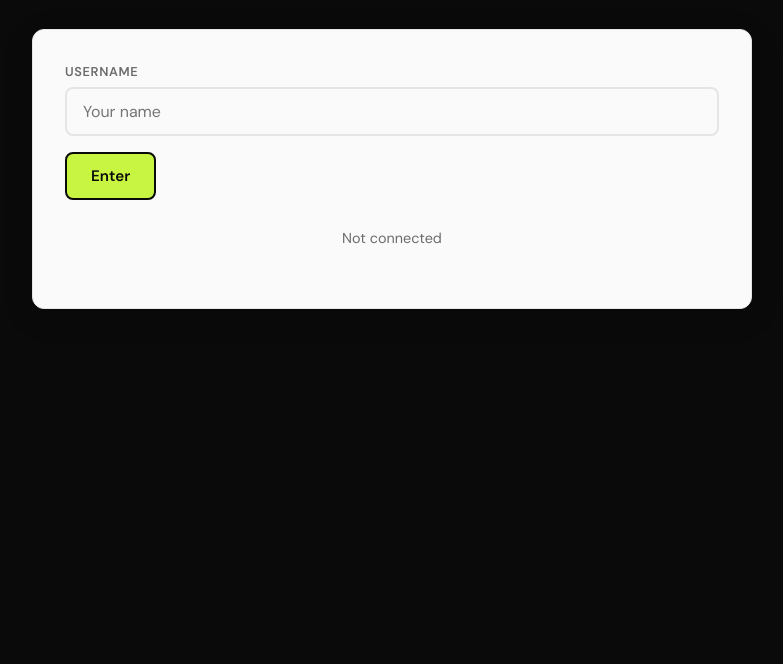
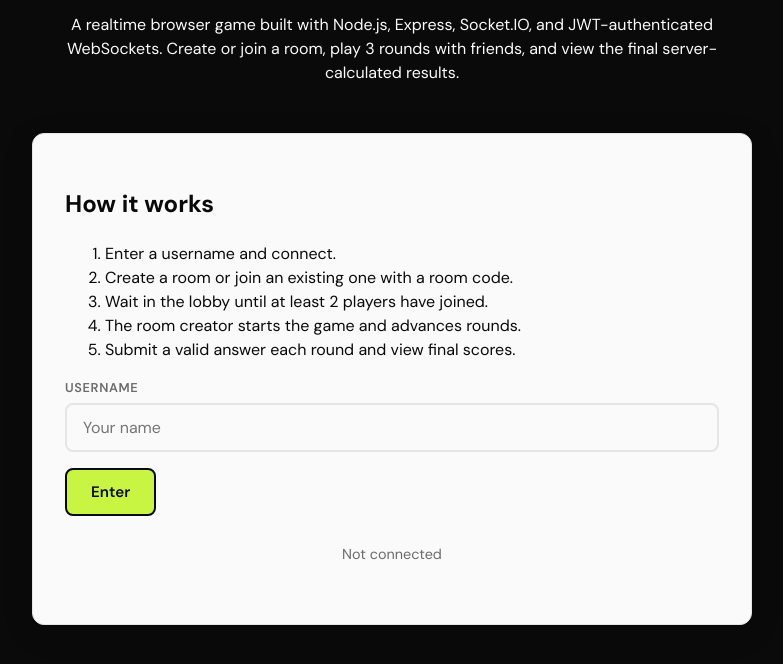
Before and after one commit to SamarthRajj/NPAT_final, a website: page public/index.html in a window 1280 px wide. Shown: the part 188-852 px from the top of the page, without its empty margins (248-1031 px from the left). Before the commit the page ends 800 px from the top, so only its background shows below. Drawn offline with nearby package versions, Linux system fonts and the light colour scheme.

Commit message:
frontend

```diff
--- a/public/index.html
+++ b/public/index.html
@@ -3,7 +3,7 @@
 <head>
   <meta charset="UTF-8">
   <meta name="viewport" content="width=device-width, initial-scale=1.0">
-  <title>NPAT — Play</title>
+  <title>NPAT — Multiplayer Word Game</title>
   <link rel="stylesheet" href="css/styles.css">
   <script src="/socket.io/socket.io.js"></script>
   <script src="js/socket.js" defer></script>
@@ -14,9 +14,23 @@
       <div class="brand-mark" aria-hidden="true"></div>
       <h1>NPAT</h1>
       <p class="tagline">Name · Place · Animal · Thing — real-time multiplayer</p>
+      <p class="description">
+        A realtime browser game built with Node.js, Express, Socket.IO, and JWT-authenticated WebSockets.
+        Create or join a room, play 3 rounds with friends, and view the final server-calculated results.
+      </p>
     </header>
 
     <section class="card">
+      <div class="intro">
+        <h2>How it works</h2>
+        <ol>
+          <li>Enter a username and connect.</li>
+          <li>Create a room or join an existing one with a room code.</li>
+          <li>Wait in the lobby until at least 2 players have joined.</li>
+          <li>The room creator starts the game and advances rounds.</li>
+          <li>Submit a valid answer each round and view final scores.</li>
+        </ol>
+      </div>
       <div id="login">
         <div class="field">
           <label for="username">Username</label>
```
Also changed, not shown: README.md.
